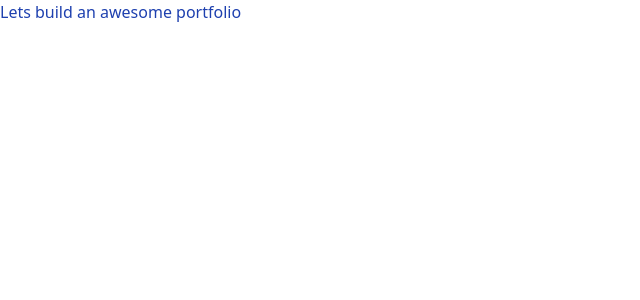
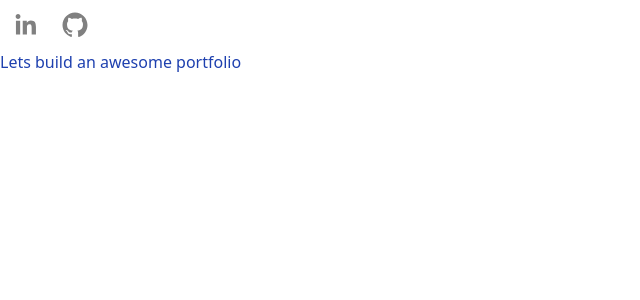
Before and after one commit to jmdc89/NextJSPortfolio, a Next.js app: page / in a window 1280 px wide. Shown: the top 300 px of the page, without its empty margins (0-640 px from the left). Built offline with nearby package versions, Linux system fonts and the light colour scheme.

Commit message:
Update Header.tsx
social icons

```diff
--- a/components/Header.tsx
+++ b/components/Header.tsx
@@ -1,4 +1,5 @@
-import React from 'react'
+import React from 'react';
+import { SocialIcon } from 'react-social-icons';
 
 type Props = {}
 
@@ -6,7 +7,17 @@ export default function Header({}: Props) {
   return (
     <header>
       <div>
-          {/* Social Icons */}
+      {/* Social Icons */}
+        <SocialIcon
+        url="https://www.linkedin.com/in/jos%C3%A9-manuel-dom%C3%ADnguez-425b1b113/"
+        fgColor="gray"
+        bgColor="transparent"
+        />
+        <SocialIcon
+        url="https://github.com/jmdc89"
+        fgColor="gray"
+        bgColor="transparent"
+        />
       </div>
     </header>
   )
```
